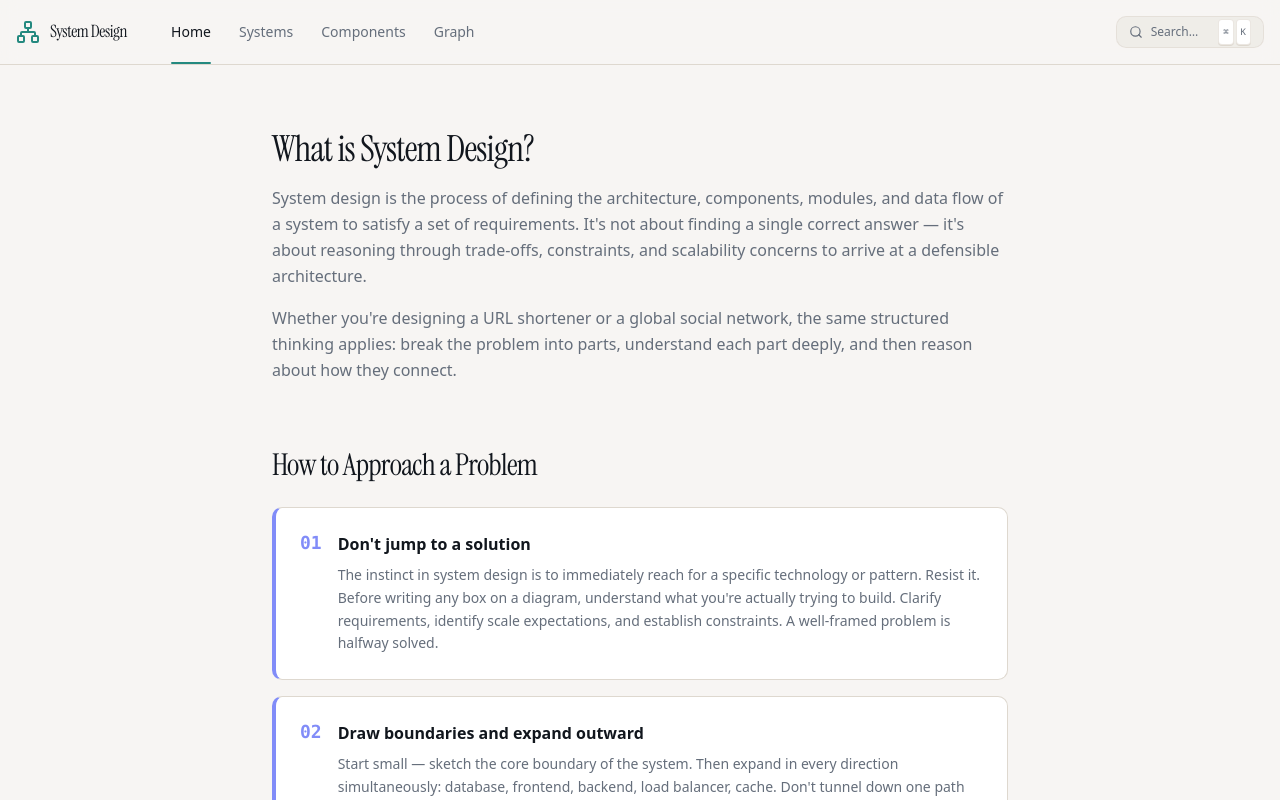
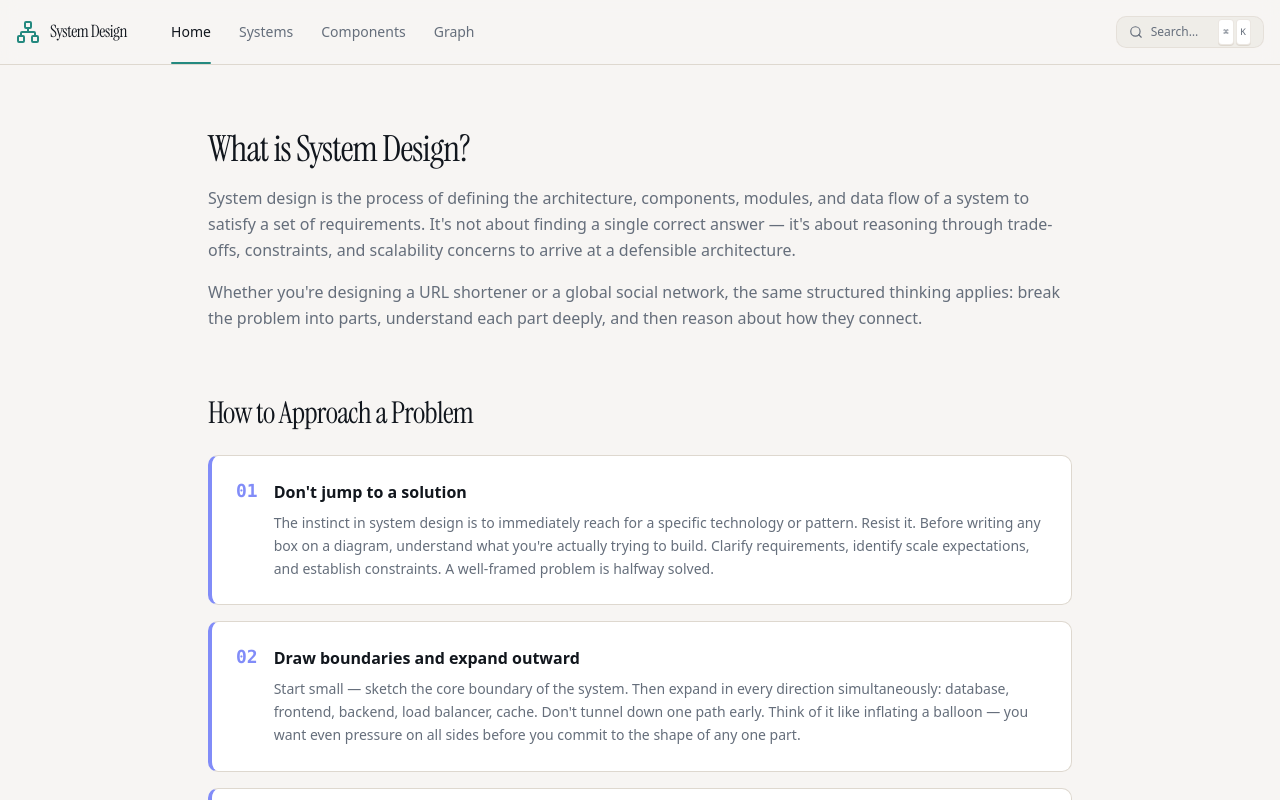
Before and after one commit to thatpratik/system-design, a Next.js app: page / in a window 1280 px wide. Shown: the top 800 px of the page. Built offline with nearby package versions, Linux system fonts and the light colour scheme.

Commit message:
feat: increase maximum width of container in Home component

```diff
--- a/app/page.tsx
+++ b/app/page.tsx
@@ -1,6 +1,6 @@
 export default function Home() {
   return (
-    <div className="container max-w-3xl py-16 space-y-16">
+    <div className="container max-w-4xl py-16 space-y-16">
 
       {/* ── What is System Design? ──────────────────────────────── */}
       <section className="animate-fade-in-up">
```
